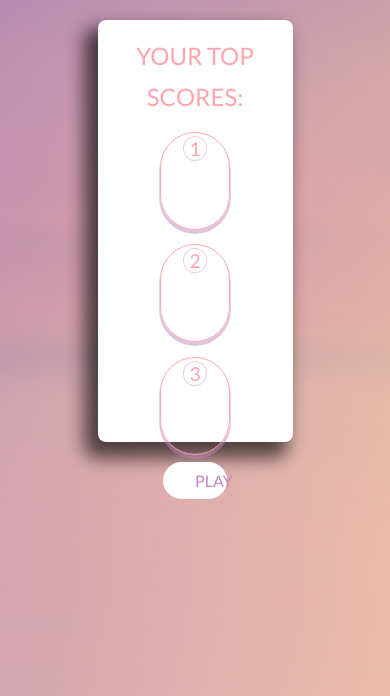
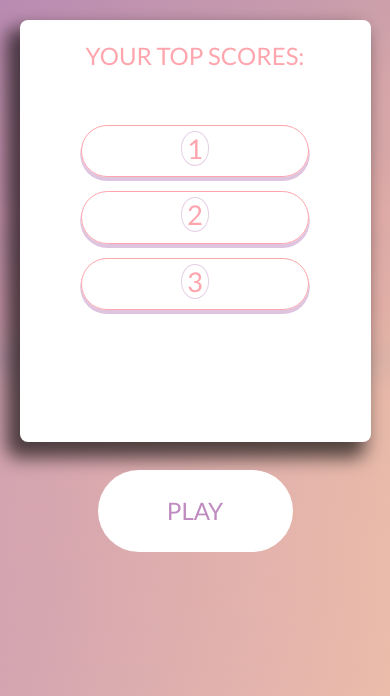
Before and after one commit to katarinaNikol1c/contitnetQuiz, a website: page src/html/index.html in a window 390 px wide. Shown: the part 148-844 px from the top of the page. Drawn offline with Linux system fonts and the light colour scheme.

Commit message:
responsive design for phone done

```diff
--- a/src/html/index.html
+++ b/src/html/index.html
@@ -8,7 +8,7 @@
       href="https://fonts.googleapis.com/css?family=Lato:100,300,400,700,900"
       rel="stylesheet"
     />
-    <link rel="stylesheet" href="../css/style.css" />
+    <link rel="stylesheet" type="text/css" href="../css/style.css" />
     <link
       href="https://fonts.googleapis.com/icon?family=Material+Icons"
       rel="stylesheet"
--- a/src/sass/base/_typography.scss
+++ b/src/sass/base/_typography.scss
@@ -53,6 +53,7 @@ body {
 
     @include respond(phone) {
       letter-spacing: 0.5rem;
+      margin-top: 3rem;
     }
   }
 }
@@ -69,6 +70,10 @@ body {
   width: 75%;
   font-weight: 700;
   font-size: 2.5rem;
+
+  @include respond(phone) {
+    font-size: 3.4rem;
+  }
 }
 
 .score {
@@ -86,4 +91,9 @@ body {
   animation-name: moveInBottom;
   animation-duration: 1s;
   animation-timing-function: ease-out;
+
+  @include respond(phone) {
+    letter-spacing: 1rem;
+    font-size: 10rem;
+  }
 }
--- a/src/sass/base/_utilitis.scss
+++ b/src/sass/base/_utilitis.scss
@@ -16,6 +16,10 @@
 
 .u-margin-top-small {
   margin-top: 2.5rem;
+
+  @include respond(phone) {
+    margin-top: 3.5rem;
+  }
 }
 
 .u-margin-left {
--- a/src/sass/components/_button.scss
+++ b/src/sass/components/_button.scss
@@ -33,6 +33,12 @@
     padding: 0.6rem 4rem;
     border-radius: 10rem;
     font-size: 2rem;
+
+    @include respond(phone) {
+      font-size: 3rem;
+      width: 50%;
+      padding: 2.6rem 4rem;
+    }
   }
 
   &--small {
@@ -40,10 +46,15 @@
     padding: 1.7rem 2rem;
     border-radius: 2rem;
     font-size: 4rem;
+
+    @include respond(phone) {
+      width: 23%;
+      padding: 2.7rem 2rem;
+    }
   }
 
   &::after {
-    content: '';
+    content: "";
     display: inline-block;
     height: 100%;
     width: 100%;
--- a/src/sass/pages/_home.scss
+++ b/src/sass/pages/_home.scss
@@ -24,6 +24,10 @@
   margin: 0 auto;
   width: 50%;
   box-shadow: -1.2rem 1.5rem 2.2rem 0.5rem rgba($color-black, 0.64);
+  @include respond(phone) {
+    width: 90%;
+    height: 50%;
+  }
 }
 
 .score-list {
@@ -34,12 +38,21 @@
   font-size: 3rem;
   color: $color-primary-third;
   height: 50%;
+
+  @include respond(phone) {
+    height: 45%;
+  }
 }
 
 .scores {
   margin: 0 auto;
   width: 36%;
   position: relative;
+
+  @include respond(phone) {
+    width: 65%;
+    margin-top: 6rem;
+  }
 
   &--position {
     font-size: 2.4rem;
@@ -53,6 +66,11 @@
     box-shadow: 0 0.4rem 0rem 0.1rem rgba($color-primary-first, 0.5);
     z-index: 5;
 
+    @include respond(phone) {
+      height: 30%;
+      font-size: 3.4rem;
+    }
+
     &:hover {
       transition: all 0.3s;
       transform: scale(1.15) translateY(-0.6rem);
--- a/src/sass/pages/_quiz.scss
+++ b/src/sass/pages/_quiz.scss
@@ -5,6 +5,12 @@
   width: 37%;
   height: 78%;
   box-shadow: -1.2rem 1.5rem 2.2rem 0.5rem rgba($color-black, 0.64);
+
+  @include respond(phone) {
+    width: 90%;
+    height: 60%;
+    margin-top: 1rem;
+  }
 }
 
 .question-photo {
@@ -14,6 +20,10 @@
   width: 80%;
   height: 100%;
   padding-top: 2rem;
+
+  @include respond(phone) {
+    width: 95%;
+  }
 }
 
 .answer {
@@ -23,6 +33,11 @@
   margin: 3rem auto;
   font-size: 1.5rem;
   text-transform: uppercase;
+
+  @include respond(phone) {
+    width: 67%;
+    font-size: 2.5rem;
+  }
 
   label {
     display: block;
--- a/src/sass/pages/_result.scss
+++ b/src/sass/pages/_result.scss
@@ -5,4 +5,9 @@
   width: 35%;
   height: 55%;
   box-shadow: -1.2rem 1.5rem 2.2rem 0.5rem rgba($color-black, 0.64);
+
+  @include respond(phone) {
+    width: 83%;
+    height: 40%;
+  }
 }
```
Also changed, not shown: src/html/quiz.html (+1 -1 lines), src/html/result.html (+1 -1 lines), src/css/style.css.
